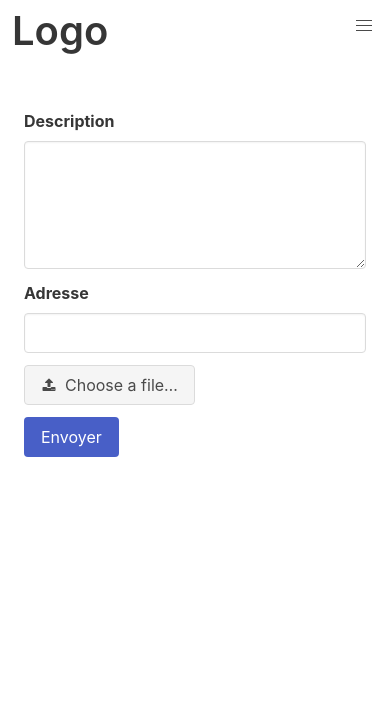
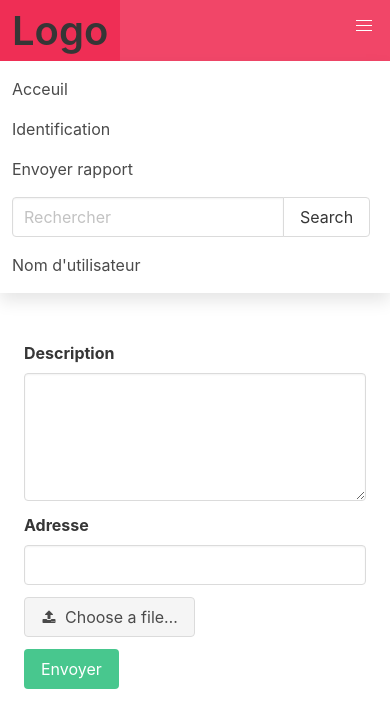
Before and after one commit to Sorio5/appsinf-test, a plain HTML site: page essais/Testbulma2.html in a window 390 px wide. Both pictures are taken after a click on the button "menu". Drawn offline with nearby package versions, Linux system fonts and the light colour scheme.

Commit message:
ajout de burger nav

```diff
--- a/essais/Testbulma2.html
+++ b/essais/Testbulma2.html
@@ -10,20 +10,20 @@
   </head>
   <body>
 
-    <nav class="navbar" role="navigation" aria-label="main navigation">
+    <nav class="navbar is-danger" role="navigation" aria-label="main navigation">
         <div class="navbar-brand">
           <a class="navbar-item" href="#">
             <h1 class="title is-2">Logo</h1>
           </a>
 
-          <a role="button" class="navbar-burger" aria-label="menu" aria-expanded="false" data-target="navbarBasicExample">
+          <a role="button" class="navbar-burger" id="burger" aria-label="menu" aria-expanded="false" data-target="nav-links">
             <span aria-hidden="true"></span>
             <span aria-hidden="true"></span>
             <span aria-hidden="true"></span>
           </a>
         </div>
 
-        <div class="navbar-menu">
+        <div class="navbar-menu" id="nav-links">
           <div class="navbar-start">
 
 
@@ -102,11 +102,12 @@
 
             <div class="field">
                 <div class="control">
-                    <button class="button is-link">Envoyer</button>
+                    <button class="button is-success">Envoyer</button>
                 </div>
             </div>
         </div>
     </div>
   </section>
+  <script src="index.js"></script>
   </body>
 </html>
```
Also changed, not shown: essais/TestBulma.html (+4 -3 lines), essais/Testbulma1.html (+4 -3 lines).
